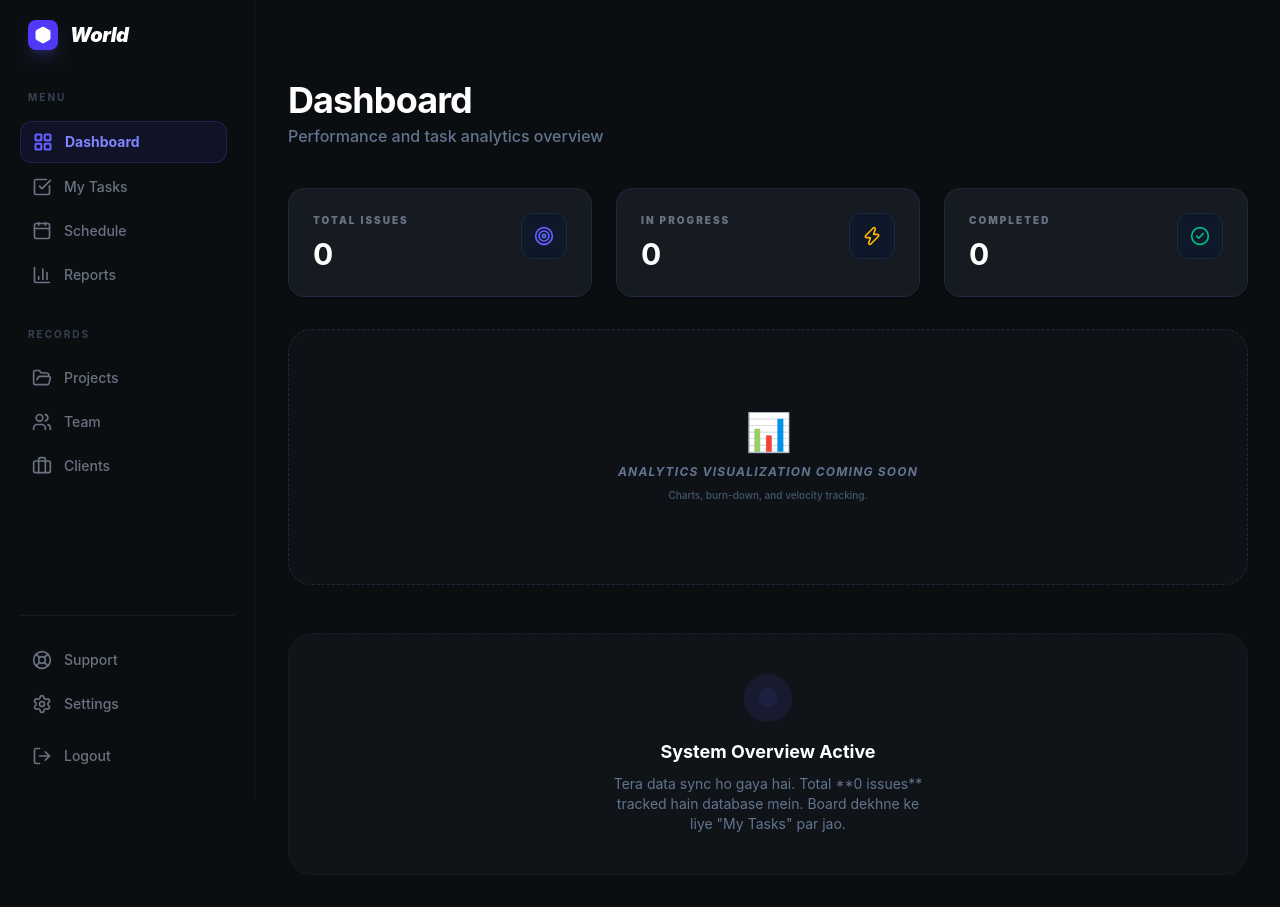
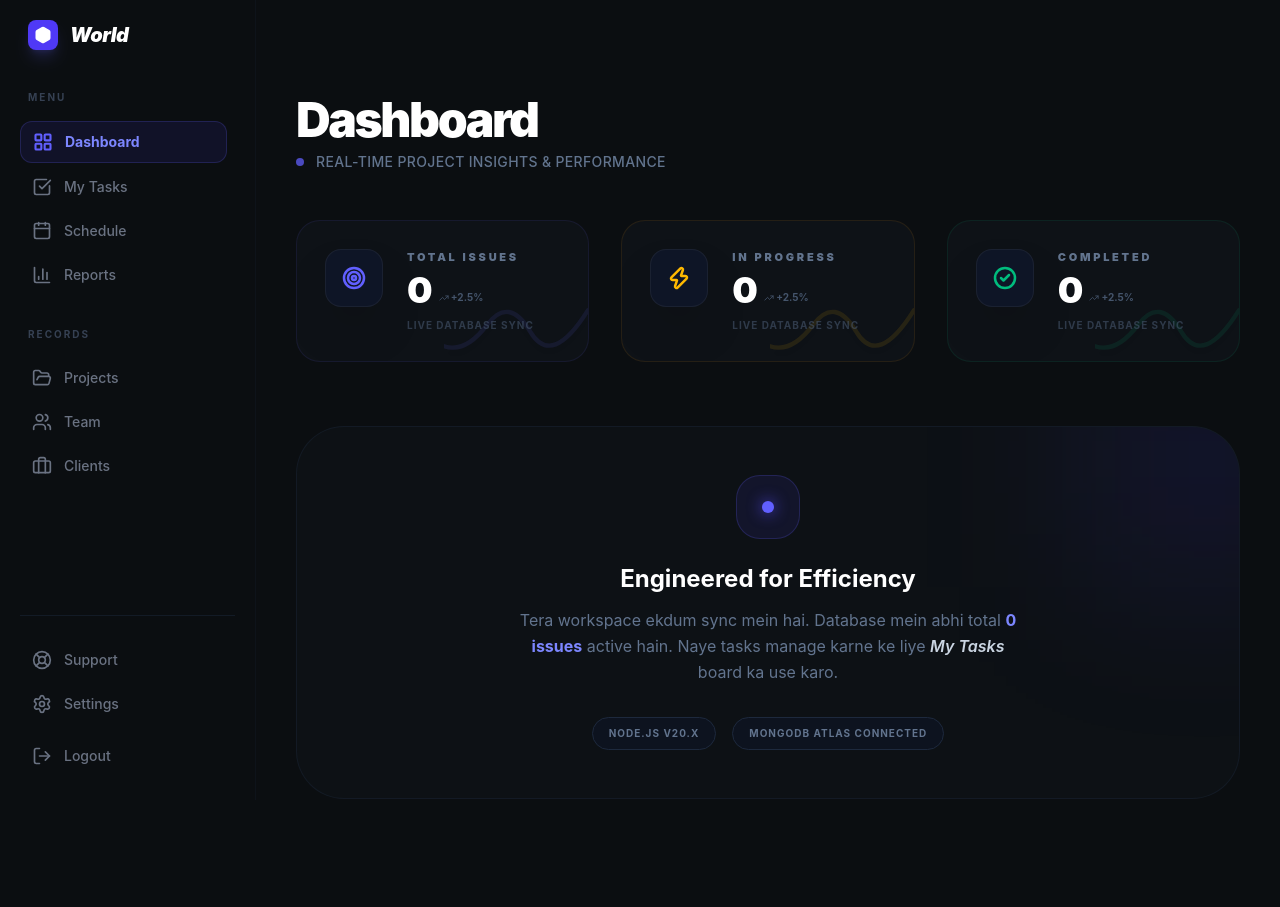
Before and after one commit to Shikhar-Pandey04/linear-app-frontend, a React app in the folder frontend/: page /dashboard in a window 1280 px wide. After the commit the page ends 839 px from the top, so only its background shows below. Built offline with nearby package versions, Linux system fonts and the light colour scheme; no server answers; sample sign-in values are in the browser's storage; the HTML template or start-up script is replaced by a standard one.

Commit message:
UI: Final World-Class Dashboard and Analytics overhaul

```diff
--- a/frontend/src/components/Analytics.jsx
+++ b/frontend/src/components/Analytics.jsx
@@ -1,16 +1,40 @@
 import React from 'react';
 import { motion } from 'framer-motion';
-import { Target, Zap, CheckCircle2 } from 'lucide-react';
+import { Target, Zap, CheckCircle2, TrendingUp } from 'lucide-react';
 
-const StatCard = ({ title, value, icon: Icon, colorClass }) => (
-  <div className="bg-[#161b22] border border-slate-800 p-6 rounded-2xl shadow-sm hover:border-slate-700 transition-colors">
-    <div className="flex justify-between items-start">
-      <div>
-        <p className="text-gray-500 text-[10px] font-black uppercase tracking-[0.2em]">{title}</p>
-        <h3 className="text-3xl font-bold mt-2 text-white">{value}</h3>
+const StatCard = ({ title, value, icon: Icon, colorClass, borderClass, glowClass, waveColor }) => (
+  <div className={`relative flex-1 p-7 bg-[#161b22]/40 border ${borderClass} rounded-3xl overflow-hidden group transition-all duration-500 hover:scale-[1.03] ${glowClass}`}>
+
+    {/* --- Premium Sparkline Wave Background --- */}
+    <div className={`absolute bottom-0 right-0 w-36 opacity-10 group-hover:opacity-30 transition-opacity duration-700 ${waveColor}`}>
+      <svg viewBox="0 0 100 40" fill="none" xmlns="http://www.w3.org/2000/svg">
+        <path
+          d="M0 30Q15 35 30 15T60 20T100 5"
+          stroke="currentColor"
+          strokeWidth="3"
+          strokeLinecap="round"
+          className="drop-shadow-lg"
+        />
+      </svg>
+    </div>
+
+    <div className="flex items-start gap-6 relative z-10">
+      {/* Icon with Glassmorphism Effect */}
+      <div className={`p-4 rounded-2xl bg-slate-900/80 border border-white/5 shadow-2xl flex items-center justify-center transition-transform group-hover:rotate-6 ${colorClass}`}>
+        <Icon size={24} strokeWidth={2.5} />
       </div>
-      <div className={`p-3 rounded-xl bg-slate-900 border border-slate-800 ${colorClass}`}>
-        <Icon size={20} />
+
+      <div className="flex flex-col">
+        <p className="text-slate-500 text-[11px] font-black uppercase tracking-[0.25em]">{title}</p>
+        <div className="flex items-baseline gap-2 mt-1">
+          <h2 className="text-4xl font-black text-white tracking-tighter">{value}</h2>
+          <span className="text-[10px] text-slate-600 font-bold flex items-center gap-0.5">
+            <TrendingUp size={10} /> +2.5%
+          </span>
+        </div>
+        <p className="text-slate-600 text-[10px] font-bold mt-2 uppercase tracking-widest opacity-60 group-hover:opacity-100 transition-opacity">
+          Live Database Sync
+        </p>
       </div>
     </div>
   </div>
@@ -18,8 +42,7 @@ const StatCard = ({ title, value, icon: Icon, colorClass }) => (
 
 const Analytics = ({ issues = [] }) => {
 
-  // --- CRITICAL FIX: Kachra data filter out karo ---
-  // Sirf wahi issues lo jo Board ke standards (UPPERCASE) par khare utarte hain
+  // --- Kachra Data Filter: Sirf Valid Status uthao ---
   const activeIssues = issues.filter(i =>
     ['TODO', 'IN PROGRESS', 'DONE', 'BACKLOG'].includes(i.status?.toUpperCase())
   );
@@ -27,59 +50,44 @@ const Analytics = ({ issues = [] }) => {
   const stats = [
     {
       title: "Total Issues",
-      // Ab ye sirf valid issues ginega, database ka purana lowercase kachra nahi
       value: activeIssues.length,
       icon: Target,
-      colorClass: "text-indigo-500"
+      colorClass: "text-indigo-500",
+      borderClass: "border-indigo-500/10",
+      glowClass: "hover:shadow-[0_0_30px_-10px_rgba(79,70,229,0.3)]",
+      waveColor: "text-indigo-500"
     },
     {
       title: "In Progress",
       value: activeIssues.filter(i => i.status === 'IN PROGRESS').length,
       icon: Zap,
-      colorClass: "text-amber-400"
+      colorClass: "text-amber-400",
+      borderClass: "border-amber-500/10",
+      glowClass: "hover:shadow-[0_0_30px_-10px_rgba(245,158,11,0.3)]",
+      waveColor: "text-amber-400"
     },
     {
       title: "Completed",
       value: activeIssues.filter(i => i.status === 'DONE').length,
       icon: CheckCircle2,
-      colorClass: "text-emerald-500"
+      colorClass: "text-emerald-500",
+      borderClass: "border-emerald-500/10",
+      glowClass: "hover:shadow-[0_0_30px_-10px_rgba(16,185,129,0.3)]",
+      waveColor: "text-emerald-500"
     },
   ];
 
   return (
     <motion.div
-      initial={{ opacity: 0, y: 20 }}
+      initial={{ opacity: 0, y: 30 }}
       animate={{ opacity: 1, y: 0 }}
-      className="space-y-8"
+      transition={{ duration: 0.6, ease: "easeOut" }}
+      className="w-full"
     >
-      {/* Stats Cards Grid */}
-      <div className="grid grid-cols-1 md:grid-cols-3 gap-6">
+      <div className="grid grid-cols-1 md:grid-cols-3 gap-8">
         {stats.map((s, i) => (
-          <StatCard
-            key={i}
-            title={s.title}
-            value={s.value}
-            icon={s.icon}
-            colorClass={s.colorClass}
-          />
+          <StatCard key={i} {...s} />
         ))}
-      </div>
-
-      {/* Analytics Visualization Placeholder */}
-      <div className="h-64 bg-[#161b22]/40 border border-slate-800 border-dashed rounded-3xl flex flex-col items-center justify-center text-slate-700 group">
-          <motion.span
-            animate={{ scale: [1, 1.1, 1] }}
-            transition={{ duration: 2, repeat: Infinity }}
-            className="text-4xl mb-3"
-          >
-            📊
-          </motion.span>
-          <p className="italic font-bold text-xs uppercase tracking-widest text-slate-500">
-            Analytics Visualization Coming Soon
-          </p>
-          <p className="text-[10px] mt-2 text-slate-600 font-medium">
-            Charts, burn-down, and velocity tracking.
-          </p>
       </div>
     </motion.div>
   );
--- a/frontend/src/pages/Overview.jsx
+++ b/frontend/src/pages/Overview.jsx
@@ -2,12 +2,13 @@ import React, { useState, useEffect } from 'react';
 import Sidebar from '../components/Sidebar';
 import Analytics from '../components/Analytics';
 import axios from '../api/axios';
+import { motion } from 'framer-motion';
 
 const Overview = () => {
   const [issues, setIssues] = useState([]);
   const [loading, setLoading] = useState(true);
 
-  // --- 1. Fetch Data (Sirf stats dikhane ke liye) ---
+  // --- 1. Fetch Data ---
   const fetchIssues = async () => {
     try {
       const res = await axios.get('/issues/get-issues');
@@ -24,35 +25,74 @@ const Overview = () => {
   }, []);
 
   return (
-    <div className="flex min-h-screen bg-[#0b0e11]">
-      {/* Sidebar fixed rahega */}
+    <div className="flex min-h-screen bg-[#0b0e11] text-slate-200">
+      {/* Sidebar - Fixed Position */}
       <Sidebar />
 
-      <main className="flex-1 ml-64 p-8 pt-20">
-        {/* --- Header Section --- */}
-        <div className="mb-10">
-          <h1 className="text-4xl font-bold text-white tracking-tight">Dashboard</h1>
-          <p className="text-slate-500 mt-1 font-medium">Performance and task analytics overview</p>
-        </div>
+      <main className="flex-1 ml-64 p-10 pt-24">
+        {/* --- Header Section with Fade-in --- */}
+        <motion.div
+          initial={{ opacity: 0, x: -20 }}
+          animate={{ opacity: 1, x: 0 }}
+          className="mb-12"
+        >
+          <h1 className="text-5xl font-black text-white tracking-tighter mb-2">
+            Dashboard
+          </h1>
+          <div className="flex items-center gap-3">
+            <span className="flex h-2 w-2 rounded-full bg-indigo-500 animate-pulse"></span>
+            <p className="text-slate-500 font-medium tracking-wide text-sm uppercase">
+              Real-time project insights & performance
+            </p>
+          </div>
+        </motion.div>
 
         {loading ? (
-          <div className="text-slate-500 italic text-sm">Loading analytics...</div>
+          <div className="flex items-center gap-3 text-slate-500 italic">
+            <div className="w-4 h-4 border-2 border-indigo-500 border-t-transparent rounded-full animate-spin"></div>
+            Syncing analytics...
+          </div>
         ) : (
-          <div className="space-y-12">
-            {/* --- Stats Cards (Total, Todo, In Progress, Done) --- */}
-            <Analytics issues={issues} />
+          <div className="space-y-16">
+            {/* --- Premium Analytics Section (Total, In Progress, Done) --- */}
+            <section>
+                <Analytics issues={issues} />
+            </section>
 
-            {/* --- Welcome/Status Card --- */}
-            <div className="p-10 bg-[#161b22]/50 border border-slate-800/50 rounded-3xl border-dashed flex flex-col items-center justify-center text-center">
-                <div className="w-12 h-12 bg-indigo-500/10 rounded-full flex items-center justify-center mb-4">
-                  <div className="w-2.5 h-2.5 bg-indigo-500 rounded-full animate-ping"></div>
+            {/* --- System Status / Welcome Card (Ultra Premium Look) --- */}
+            <motion.div
+              initial={{ opacity: 0, y: 30 }}
+              animate={{ opacity: 1, y: 0 }}
+              transition={{ delay: 0.2 }}
+              className="relative p-12 bg-[#161b22]/30 border border-slate-800/40 rounded-[3rem] overflow-hidden group"
+            >
+                {/* Background Glow Effect */}
+                <div className="absolute -top-24 -right-24 w-64 h-64 bg-indigo-600/10 blur-[80px] group-hover:bg-indigo-600/20 transition-all duration-700" />
+
+                <div className="relative z-10 flex flex-col items-center text-center">
+                    <div className="mb-6 relative">
+                        <div className="w-16 h-16 bg-indigo-600/10 rounded-3xl flex items-center justify-center border border-indigo-500/20">
+                            <div className="w-3 h-3 bg-indigo-500 rounded-full shadow-[0_0_15px_rgba(79,70,229,1)]"></div>
+                        </div>
+                        <div className="absolute inset-0 w-16 h-16 bg-indigo-500/20 rounded-3xl animate-ping opacity-20"></div>
+                    </div>
+
+                    <h3 className="text-2xl font-bold text-white mb-3">Engineered for Efficiency</h3>
+                    <p className="text-slate-500 text-base max-w-lg leading-relaxed">
+                        Tera workspace ekdum sync mein hai. Database mein abhi total <span className="text-indigo-400 font-bold">{issues.length} issues</span> active hain.
+                        Naye tasks manage karne ke liye <span className="text-slate-300 font-semibold italic">My Tasks</span> board ka use karo.
+                    </p>
+
+                    <div className="mt-8 flex gap-4">
+                        <div className="px-4 py-2 bg-slate-900/50 border border-slate-800 rounded-full text-[10px] font-bold text-slate-500 uppercase tracking-widest">
+                            Node.js v20.x
+                        </div>
+                        <div className="px-4 py-2 bg-slate-900/50 border border-slate-800 rounded-full text-[10px] font-bold text-slate-500 uppercase tracking-widest">
+                            MongoDB Atlas Connected
+                        </div>
+                    </div>
                 </div>
-                <h3 className="text-white font-bold text-lg">System Overview Active</h3>
-                <p className="text-slate-500 text-sm max-w-xs mt-2">
-                  Tera data sync ho gaya hai. Total **{issues.length} issues** tracked hain database mein.
-                  Board dekhne ke liye "My Tasks" par jao.
-                </p>
-            </div>
+            </motion.div>
           </div>
         )}
       </main>
```
